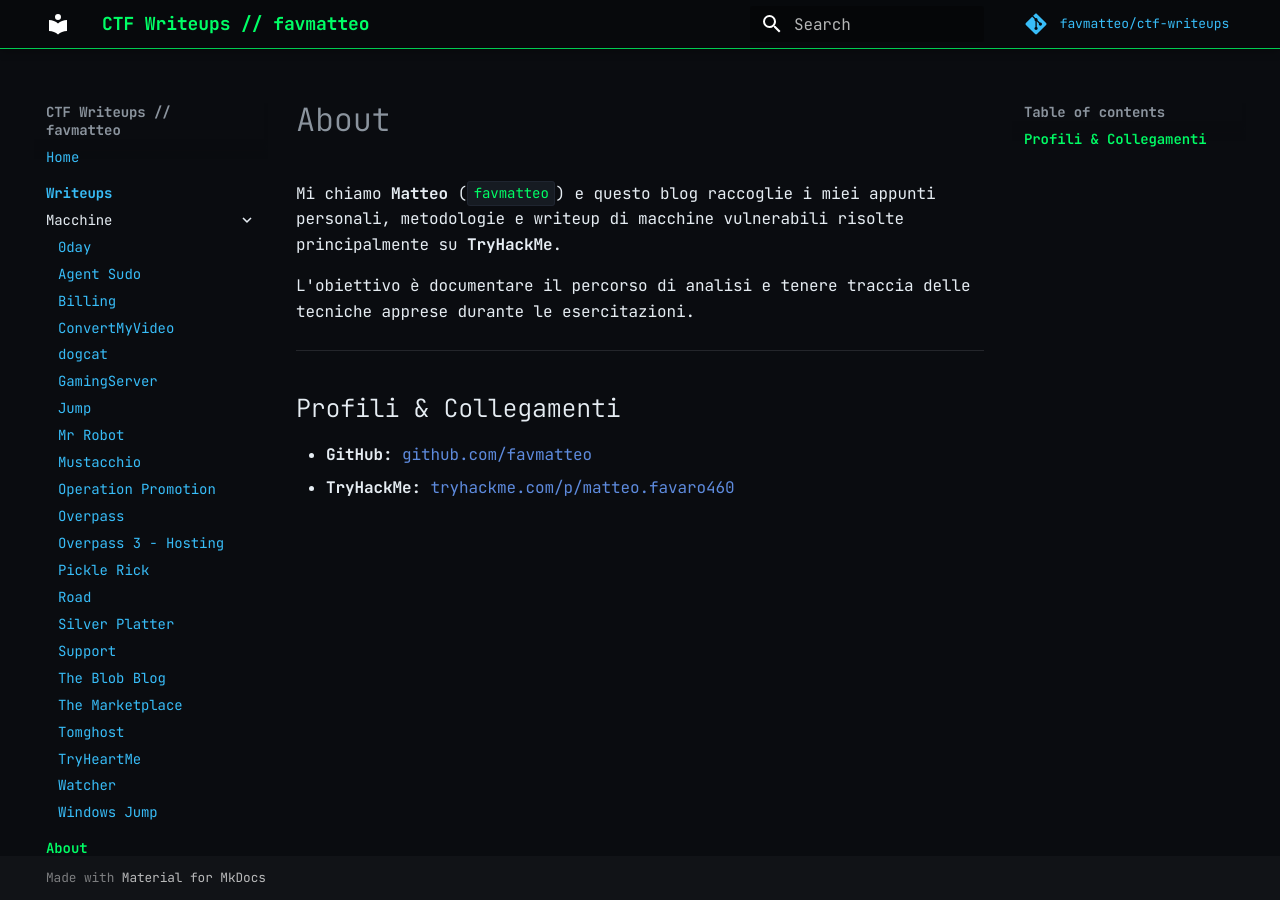
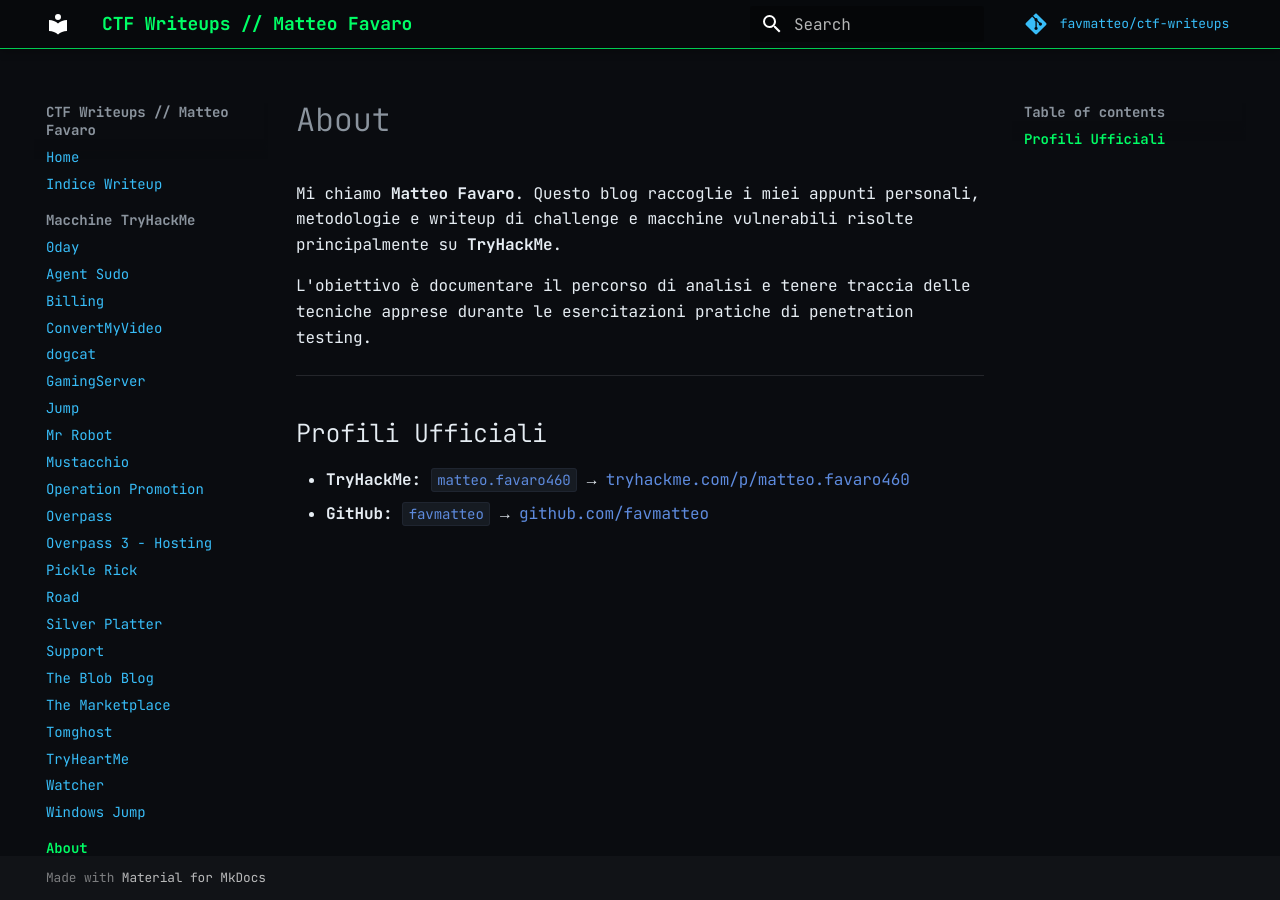
Before and after one commit to favmatteo/ctf-writeups, an MkDocs documentation site: the page built from docs/about.md, in a window 1280 px wide. Built offline with MkDocs 1.6.1 and Material for MkDocs 9.7.7, drawn with Linux system fonts in a browser that asks for light colours; comment, search, counter and statistics services are not loaded.

Commit message:
fix: smooth 8s random target cycle, fix THM profile name to matteo.favaro460, and fix sidebar collapse bug

```diff
--- a/docs/about.md
+++ b/docs/about.md
@@ -1,17 +1,17 @@
 ---
-title: "About // favmatteo"
-description: "Informazioni sull'autore e collegamenti ai profili di sicurezza."
+title: "About // Matteo Favaro"
+description: "Informazioni sull'autore Matteo Favaro e profili ufficiali TryHackMe e GitHub."
 ---
 
 # About
 
-Mi chiamo **Matteo** (`favmatteo`) e questo blog raccoglie i miei appunti personali, metodologie e writeup di macchine vulnerabili risolte principalmente su **TryHackMe**.
+Mi chiamo **Matteo Favaro**. Questo blog raccoglie i miei appunti personali, metodologie e writeup di challenge e macchine vulnerabili risolte principalmente su **TryHackMe**.
 
-L'obiettivo è documentare il percorso di analisi e tenere traccia delle tecniche apprese durante le esercitazioni.
+L'obiettivo è documentare il percorso di analisi e tenere traccia delle tecniche apprese durante le esercitazioni pratiche di penetration testing.
 
 ---
 
-## Profili & Collegamenti
+## Profili Ufficiali
 
-- **GitHub:** [github.com/favmatteo](https://github.com/favmatteo)
-- **TryHackMe:** [tryhackme.com/p/matteo.favaro460](https://tryhackme.com/p/matteo.favaro460)
+- **TryHackMe:** [`matteo.favaro460`](https://tryhackme.com/p/matteo.favaro460) &rarr; [tryhackme.com/p/matteo.favaro460](https://tryhackme.com/p/matteo.favaro460)
+- **GitHub:** [`favmatteo`](https://github.com/favmatteo) &rarr; [github.com/favmatteo](https://github.com/favmatteo)
--- a/mkdocs.yaml
+++ b/mkdocs.yaml
@@ -1,6 +1,6 @@
-site_name: "CTF Writeups // favmatteo"
-site_description: "Raccolta personale di writeup CTF TryHackMe di favmatteo"
-site_author: "favmatteo"
+site_name: "CTF Writeups // Matteo Favaro"
+site_description: "Raccolta personale di writeup CTF TryHackMe di Matteo Favaro (matteo.favaro460)"
+site_author: "Matteo Favaro"
 site_url: "https://favmatteo.github.io/ctf-writeups/"
 
 # Repository
@@ -74,29 +74,28 @@ markdown_extensions:
 # Navigation
 nav:
   - Home: index.md
-  - Writeups:
-      - writeups/index.md
-      - Macchine:
-          - "0day": writeups/0day.md
-          - "Agent Sudo": writeups/agent-sudo.md
-          - "Billing": writeups/billing.md
-          - "ConvertMyVideo": writeups/convertmyvideo.md
-          - "dogcat": writeups/dogcat.md
-          - "GamingServer": writeups/gamingserver.md
-          - "Jump": writeups/jump.md
-          - "Mr Robot": writeups/mr-robot.md
-          - "Mustacchio": writeups/mustacchio.md
-          - "Operation Promotion": writeups/operation-promotion.md
-          - "Overpass": writeups/overpass.md
-          - "Overpass 3 - Hosting": writeups/overpass-3-hosting.md
-          - "Pickle Rick": writeups/pickle-rick.md
-          - "Road": writeups/road.md
-          - "Silver Platter": writeups/silver-platter.md
-          - "Support": writeups/support.md
-          - "The Blob Blog": writeups/the-blob-blog.md
-          - "The Marketplace": writeups/the-marketplace.md
-          - "Tomghost": writeups/tomghost.md
-          - "TryHeartMe": writeups/tryheartme.md
-          - "Watcher": writeups/watcher.md
-          - "Windows Jump": writeups/windows-jump.md
+  - "Indice Writeup": writeups/index.md
+  - "Macchine TryHackMe":
+      - "0day": writeups/0day.md
+      - "Agent Sudo": writeups/agent-sudo.md
+      - "Billing": writeups/billing.md
+      - "ConvertMyVideo": writeups/convertmyvideo.md
+      - "dogcat": writeups/dogcat.md
+      - "GamingServer": writeups/gamingserver.md
+      - "Jump": writeups/jump.md
+      - "Mr Robot": writeups/mr-robot.md
+      - "Mustacchio": writeups/mustacchio.md
+      - "Operation Promotion": writeups/operation-promotion.md
+      - "Overpass": writeups/overpass.md
+      - "Overpass 3 - Hosting": writeups/overpass-3-hosting.md
+      - "Pickle Rick": writeups/pickle-rick.md
+      - "Road": writeups/road.md
+      - "Silver Platter": writeups/silver-platter.md
+      - "Support": writeups/support.md
+      - "The Blob Blog": writeups/the-blob-blog.md
+      - "The Marketplace": writeups/the-marketplace.md
+      - "Tomghost": writeups/tomghost.md
+      - "TryHeartMe": writeups/tryheartme.md
+      - "Watcher": writeups/watcher.md
+      - "Windows Jump": writeups/windows-jump.md
   - About: about.md
```
Also changed, not shown: docs/index.md (+55 -37 lines), 1 other file.
